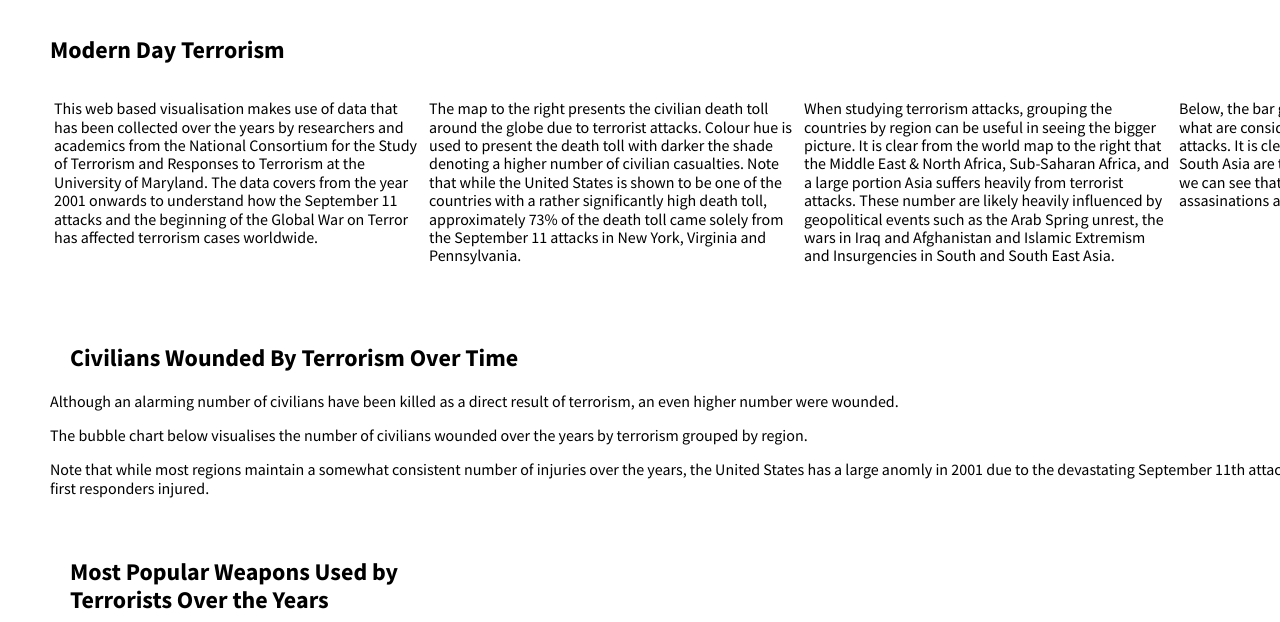
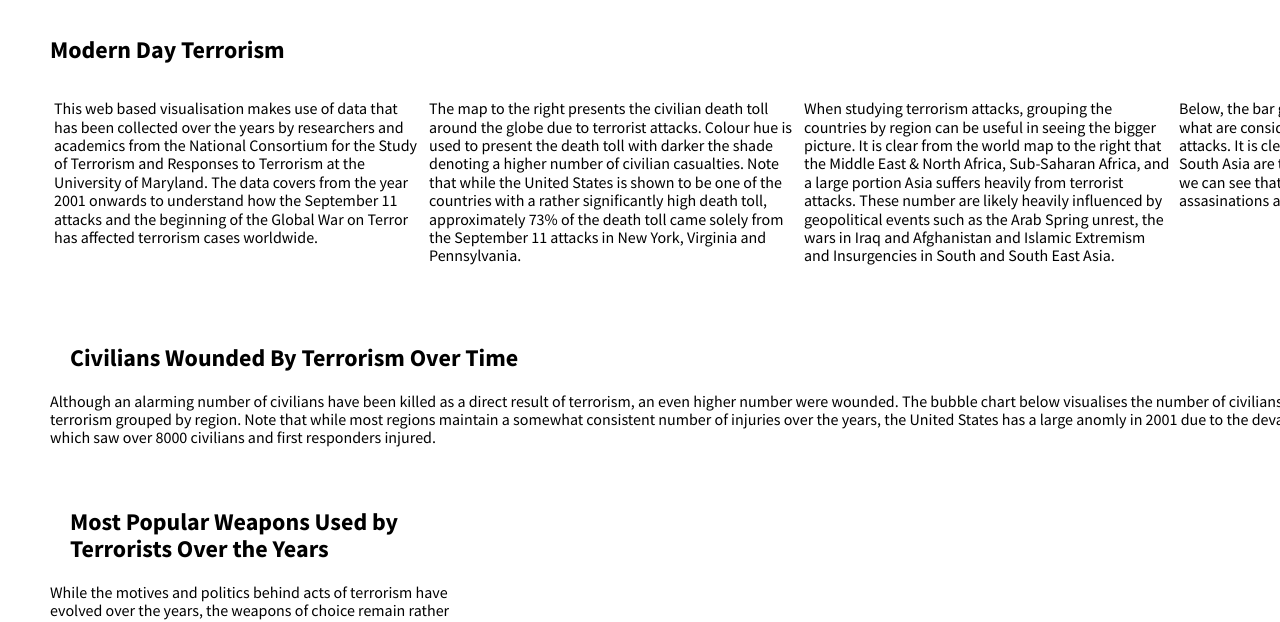
Before and after one commit to plyanan/FIT3179, a plain HTML site: page Assignment2index.html in a window 1280 px wide. Shown: the part 168-790 px from the top of the page. Drawn offline with nearby package versions, Linux system fonts and the light colour scheme; a script that the page names is missing.

Commit message:
Update Assignment2index.html

```diff
--- a/Assignment2index.html
+++ b/Assignment2index.html
@@ -120,9 +120,7 @@ h3 { font-size: 19px;
       <div class="pure-u-1-1">
           <div class="description description-left">
             <h2>Civilians Wounded By Terrorism Over Time</h2>
-            <p>Although an alarming number of civilians have been killed as a direct result of terrorism, an even higher number were wounded.</p>
-            <p>The bubble chart below visualises the number of civilians wounded over the years by terrorism grouped by region.</p>
-            <p>Note that while most regions maintain a somewhat consistent number of injuries over the years, the United States has a large anomly in 2001 due to the devastating September 11th attacks which saw over 8000 civilians and first responders injured.</p>
+            <p>Although an alarming number of civilians have been killed as a direct result of terrorism, an even higher number were wounded. The bubble chart below visualises the number of civilians wounded over the years by terrorism grouped by region. Note that while most regions maintain a somewhat consistent number of injuries over the years, the United States has a large anomly in 2001 due to the devastating September 11th attacks which saw over 8000 civilians and first responders injured.</p>
             <div id="vis4"  class="vis-container"></div>
           </div>
         </div>
```
